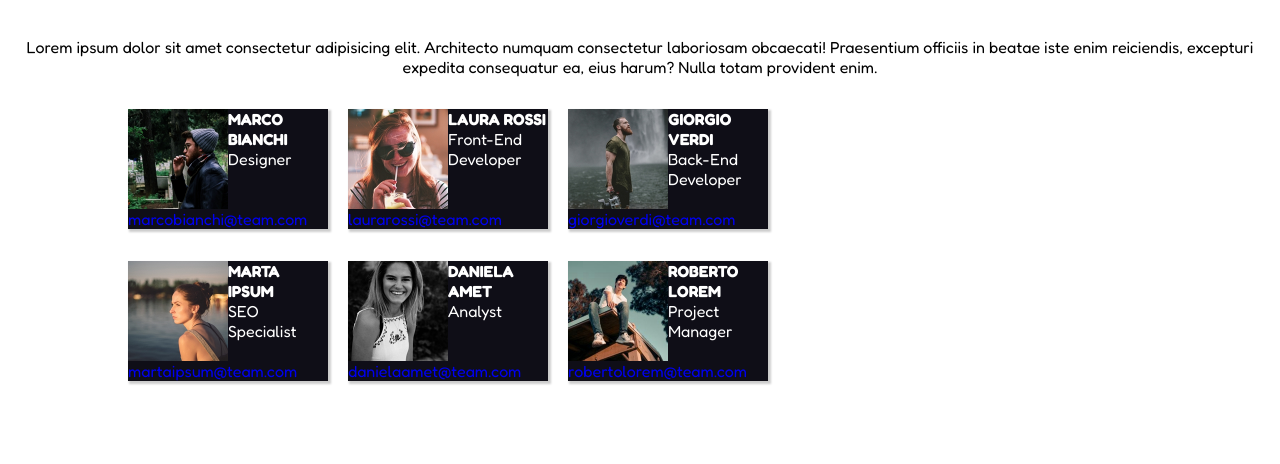
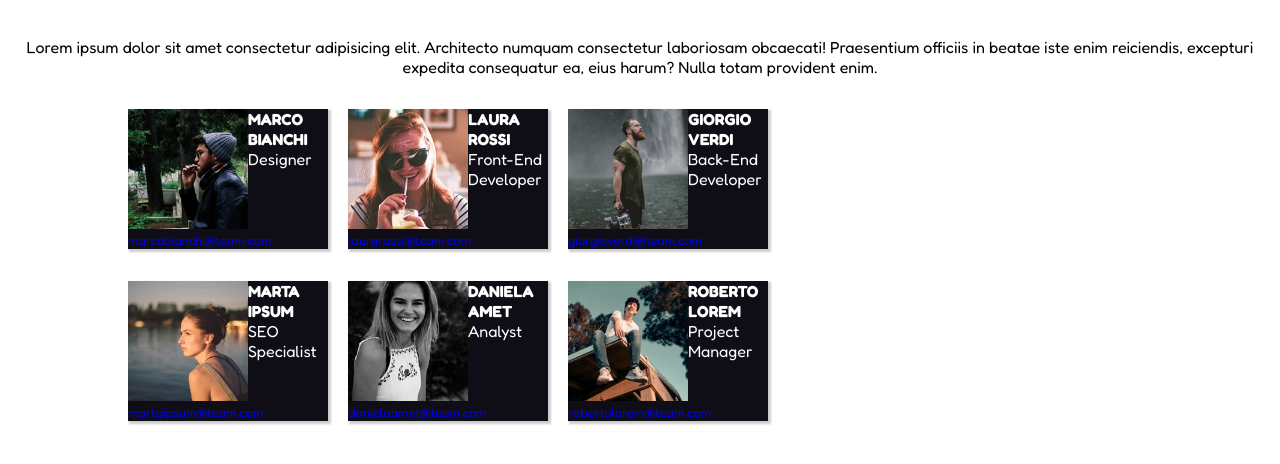
Before and after one commit to FranPer23/html-css-float-cards, a plain HTML site: page index.html in a window 1280 px wide. Shown: the part 82-546 px from the top of the page. Drawn offline with Linux system fonts and the light colour scheme.

Commit message:
aggiustamento layout mail

```diff
--- a/css/style.css
+++ b/css/style.css
@@ -50,11 +50,13 @@ h1 {
 }
 
 .col img {
-    width: 50%;
+    width: 60%;
 }
 
 a {
     text-decoration: none;
+    font-size: .8rem
+;
 }
 
 h2,
--- a/index.html
+++ b/index.html
@@ -25,14 +25,19 @@
                 <div class="row clearfix">
                     <div class="col">
                         <img class="float-left" src="img/male1.png" alt="tizio1">
-                        <h2>MARCO BIANCHI</h2>
-                        <h4>Designer <br/> <a href="marcobianchi@team.com">marcobianchi@team.com</a></h4>
+                        <div>
+                            <h2>MARCO BIANCHI</h2>
+                            <h4>Designer</h4>
+                            <a href="marcobianchi@team.com">marcobianchi@team.com</a>
+                        </div>
                     </div>
 
                     <div class="col">
                         <img class="float-left" src="img/female1.png" alt="tizia1">
-                        <h2>LAURA ROSSI</h2>
-                        <h4>Front-End Developer<br/> <a href="laurarossi@team.com">laurarossi@team.com</a></h4>
+                        <div>
+                            <h2>LAURA ROSSI</h2>
+                            <h4>Front-End Developer<br/> <a href="laurarossi@team.com">laurarossi@team.com</a></h4>
+                        </div>
                     </div>
 
                     <div class="col">
```
